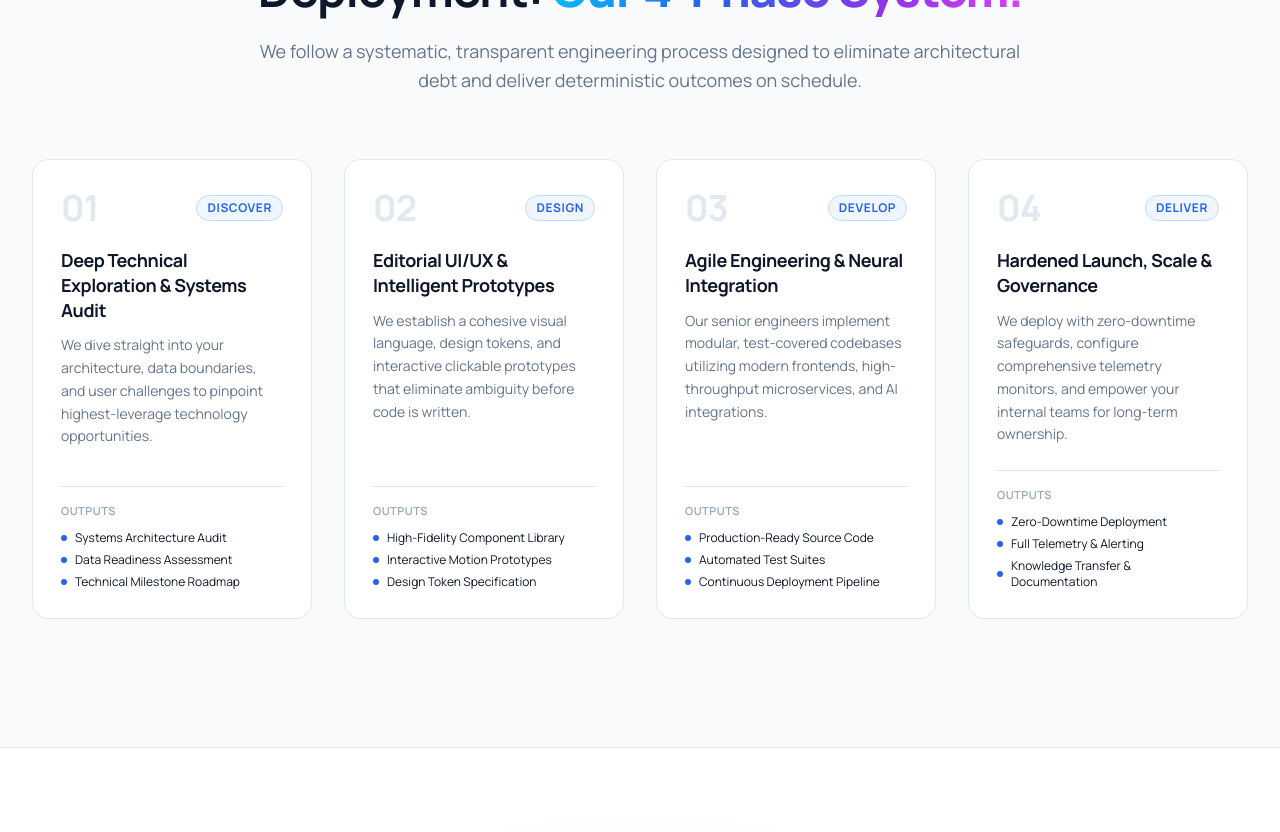
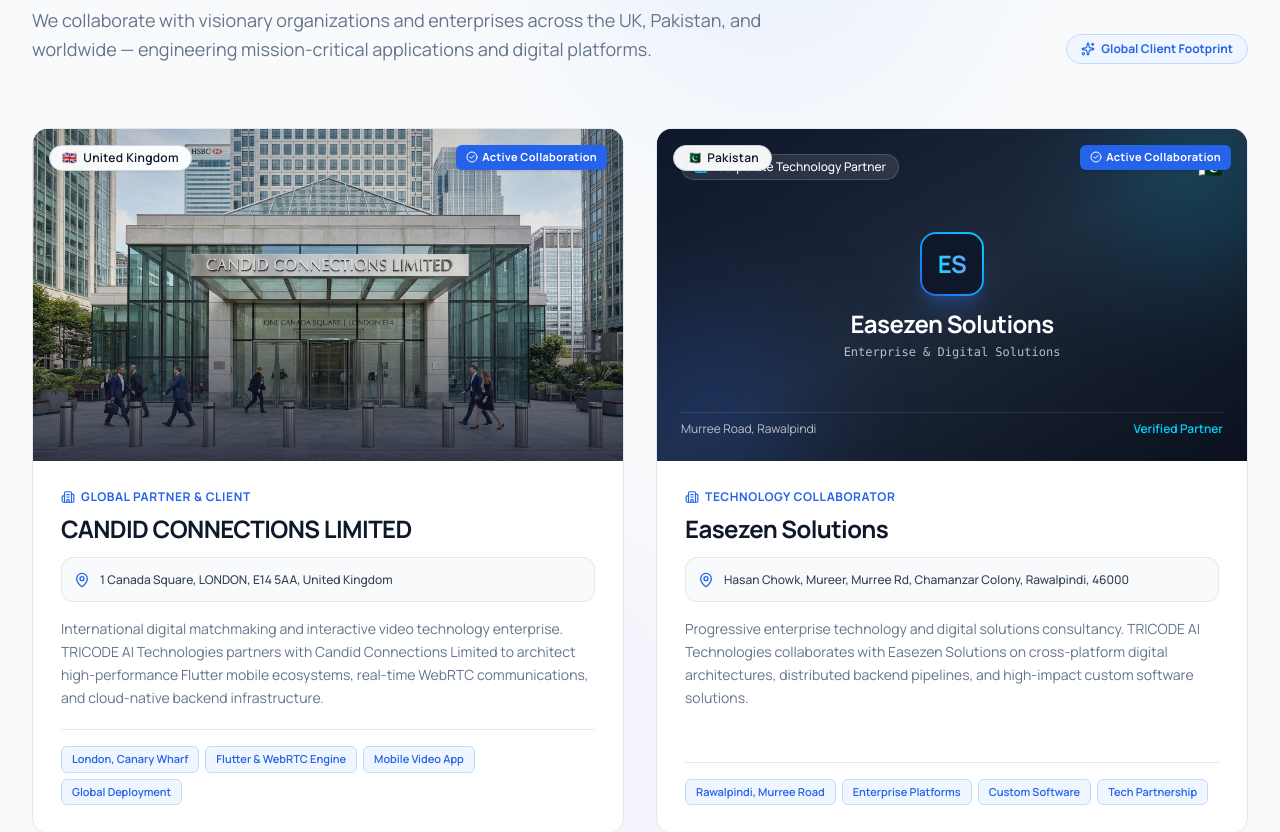
Before and after one commit to DevZoneSoluctions/TRICODE-AI, a React (Vite) app: page /#/ in a window 1280 px wide. Shown: the part 4800-5632 px from the top of the page. Built offline with nearby package versions, Linux system fonts and the light colour scheme.

Commit message:
feat: add Clients & Collaborations section on Home page and sync Footer logo with Navbar

```diff
--- a/src/components/Footer.jsx
+++ b/src/components/Footer.jsx
@@ -1,7 +1,7 @@
 import { Link } from "react-router-dom";
 import { ArrowUpRight, Mail, MapPin } from "lucide-react";
 import { siteConfig } from "../data/siteData";
-const logoImg = "/favicon.png";
+const logoImg = "/tricode-logo-new.png";
 
 const GithubIcon = () => (
   <svg viewBox="0 0 24 24" className="w-4 h-4" fill="currentColor" aria-hidden="true">
@@ -51,15 +51,16 @@
 
           {/* ── Column 1: Brand ─────────────────────────── */}
           <div className="sm:col-span-2 lg:col-span-1 flex flex-col items-center sm:items-start text-center sm:text-left">
-            <Link to="/" className="flex flex-col items-center sm:items-start gap-2 mb-4 group">
+            <Link to="/" className="flex items-center sm:items-start gap-3 mb-4 group">
               <img
                 src={logoImg}
                 alt="TRICODE Logo"
-                className="h-11 sm:h-12 w-auto object-contain filter drop-shadow-[0_2px_10px_rgba(0,210,255,0.25)] group-hover:scale-105 transition-transform duration-300"
+                className="h-11 sm:h-14 w-auto object-contain group-hover:scale-105 transition-transform duration-300"
+                style={{ mixBlendMode: "multiply" }}
               />
-              <div className="flex flex-col items-center sm:items-start">
+              <div className="flex flex-col items-start">
                 <div className="flex items-center gap-1.5">
-                  <span className="font-heading font-extrabold text-lg text-[#0F172A] tracking-tight group-hover:text-[#2563EB] transition-colors">
+                  <span className="font-heading font-extrabold text-lg sm:text-xl text-[#0F172A] tracking-tight group-hover:text-[#2563EB] transition-colors">
                     TRICODE
                   </span>
                   <span className="text-[9px] uppercase font-bold tracking-widest px-1.5 py-0.5 rounded bg-gradient-to-r from-[#00D2FF]/15 to-[#D946EF]/15 text-[#2563EB] border border-[#00D2FF]/30">
--- a/src/pages/Home.jsx
+++ b/src/pages/Home.jsx
@@ -3,6 +3,7 @@
 import TechStrip from "../sections/TechStrip";
 import ServicesPreview from "../sections/ServicesPreview";
 import ProjectsPreview from "../sections/ProjectsPreview";
+import CollaborationsSection from "../sections/CollaborationsSection";
 import ProcessSection from "../sections/ProcessSection";
 import ContactCTA from "../sections/ContactCTA";
 
@@ -17,6 +18,7 @@
       <TechStrip />
       <ServicesPreview />
       <ProjectsPreview />
+      <CollaborationsSection />
       <ProcessSection />
       <ContactCTA />
     </div>
--- /dev/null
+++ b/src/sections/CollaborationsSection.jsx
@@ -0,0 +1,183 @@
+import { MapPin, Globe, Building2, CheckCircle2, ArrowUpRight, Sparkles } from "lucide-react";
+import { motion } from "motion/react";
+import SectionHeading from "../components/SectionHeading";
+
+export default function CollaborationsSection() {
+  const collaborations = [
+    {
+      id: "candid-connections",
+      name: "CANDID CONNECTIONS LIMITED",
+      badge: "Global Partner & Client",
+      country: "United Kingdom",
+      flag: "🇬🇧",
+      location: "1 Canada Square, LONDON, E14 5AA, United Kingdom",
+      image: "/images/collaborations/candid-connections.jpg",
+      description:
+        "International digital matchmaking and interactive video technology enterprise. TRICODE AI Technologies partners with Candid Connections Limited to architect high-performance Flutter mobile ecosystems, real-time WebRTC communications, and cloud-native backend infrastructure.",
+      tags: ["London, Canary Wharf", "Flutter & WebRTC Engine", "Mobile Video App", "Global Deployment"],
+      status: "Active Collaboration"
+    },
+    {
+      id: "easezen-solutions",
+      name: "Easezen Solutions",
+      badge: "Technology Collaborator",
+      country: "Pakistan",
+      flag: "🇵🇰",
+      location: "Hasan Chowk, Mureer, Murree Rd, Chamanzar Colony, Rawalpindi, 46000",
+      image: null,
+      description:
+        "Progressive enterprise technology and digital solutions consultancy. TRICODE AI Technologies collaborates with Easezen Solutions on cross-platform digital architectures, distributed backend pipelines, and high-impact custom software solutions.",
+      tags: ["Rawalpindi, Murree Road", "Enterprise Platforms", "Custom Software", "Tech Partnership"],
+      status: "Active Collaboration"
+    }
+  ];
+
+  return (
+    <section className="relative py-14 sm:py-24 bg-[#F8FAFC] border-y border-[#E2E8F0] overflow-hidden">
+      {/* Background Subtle Gradient Blobs */}
+      <div className="absolute top-0 right-1/4 w-96 h-96 bg-blue-500/5 rounded-full blur-3xl pointer-events-none" />
+      <div className="absolute bottom-0 left-1/4 w-96 h-96 bg-purple-500/5 rounded-full blur-3xl pointer-events-none" />
+
+      <div className="max-w-7xl mx-auto px-4 sm:px-6 lg:px-8 relative z-10">
+
+        {/* Section Header */}
+        <div className="flex flex-col md:flex-row md:items-end justify-between mb-12 sm:mb-16 gap-6">
+          <SectionHeading
+            eyebrow="CLIENTS & COLLABORATIONS"
+            title="Strategic Global Alliances."
+            highlight="Proven Trust."
+            description="We collaborate with visionary organizations and enterprises across the UK, Pakistan, and worldwide — engineering mission-critical applications and digital platforms."
+          />
+          <div className="shrink-0 flex items-center gap-2">
+            <span className="inline-flex items-center gap-1.5 px-3.5 py-1.5 rounded-full bg-blue-50 border border-blue-200 text-xs font-bold text-[#2563EB]">
+              <Sparkles className="w-3.5 h-3.5 text-[#2563EB]" />
+              <span>Global Client Footprint</span>
+            </span>
+          </div>
+        </div>
+
+        {/* Collaborations Grid */}
+        <div className="grid grid-cols-1 lg:grid-cols-2 gap-8">
+          {collaborations.map((collab, idx) => (
+            <motion.article
+              key={collab.id}
+              initial={{ opacity: 0, y: 24 }}
+              whileInView={{ opacity: 1, y: 0 }}
+              viewport={{ once: true, margin: "-40px" }}
+              transition={{ duration: 0.5, delay: idx * 0.1 }}
+              className="group rounded-2xl overflow-hidden border border-[#E2E8F0] bg-white hover:border-[#93C5FD] hover:shadow-xl hover:shadow-blue-500/10 transition-all duration-300 flex flex-col justify-between"
+            >
+              {/* Top Banner / Visual Area */}
+              <div className="relative aspect-[16/9] w-full overflow-hidden bg-[#0F172A]">
+                {collab.image ? (
+                  <div className="relative w-full h-full overflow-hidden">
+                    <img
+                      src={collab.image}
+                      alt={collab.name}
+                      className="w-full h-full object-cover object-center transition-transform duration-700 group-hover:scale-105"
+                    />
+                    <div className="absolute inset-0 bg-gradient-to-t from-[#0F172A]/80 via-transparent to-black/20" />
+                  </div>
+                ) : (
+                  /* Premium Tech Visual for Easezen Solutions */
+                  <div className="relative w-full h-full flex flex-col justify-between p-6 bg-gradient-to-br from-[#0F172A] via-[#1E293B] to-[#0A101D] overflow-hidden">
+                    {/* Background Grid & Ambient Glow */}
+                    <div className="absolute inset-0 bg-grid-pattern opacity-20" />
+                    <div className="absolute -top-10 -right-10 w-44 h-44 rounded-full bg-[#00D2FF]/20 blur-3xl" />
+                    <div className="absolute -bottom-10 -left-10 w-44 h-44 rounded-full bg-[#2563EB]/25 blur-3xl" />
+
+                    {/* Top Branding Pill */}
+                    <div className="relative z-10 flex items-center justify-between">
+                      <div className="flex items-center gap-2 px-3 py-1 rounded-full bg-white/10 backdrop-blur-md border border-white/15 text-xs text-white font-medium">
+                        <Building2 className="w-3.5 h-3.5 text-[#00D2FF]" />
+                        <span>Corporate Technology Partner</span>
+                      </div>
+                      <span className="text-xl">{collab.flag}</span>
+                    </div>
+
+                    {/* Center Monogram / Brand Icon */}
+                    <div className="relative z-10 my-auto text-center flex flex-col items-center justify-center">
+                      <div className="w-16 h-16 rounded-2xl bg-gradient-to-tr from-[#2563EB] to-[#00D2FF] p-0.5 shadow-xl shadow-blue-500/20 mb-3 flex items-center justify-center">
+                        <div className="w-full h-full rounded-[14px] bg-[#0F172A] flex items-center justify-center">
+                          <span className="font-heading font-black text-2xl text-transparent bg-clip-text bg-gradient-to-r from-[#00D2FF] to-[#60A5FA]">
+                            ES
+                          </span>
+                        </div>
+                      </div>
+                      <h4 className="text-xl sm:text-2xl font-heading font-extrabold text-white tracking-wide">
+                        {collab.name}
+                      </h4>
+                      <p className="text-xs text-white/70 font-mono mt-1">
+                        Enterprise &amp; Digital Solutions
+                      </p>
+                    </div>
+
+                    {/* Bottom Status Pill */}
+                    <div className="relative z-10 flex items-center justify-between text-xs text-white/70 pt-2 border-t border-white/10">
+                      <span>Murree Road, Rawalpindi</span>
+                      <span className="text-[#00D2FF] font-semibold">Verified Partner</span>
+                    </div>
+                  </div>
+                )}
+
+                {/* Country & Badge Overlay */}
+                <div className="absolute top-4 left-4 z-20 flex items-center gap-2">
+                  <span className="px-3 py-1 rounded-full text-xs font-semibold tracking-wide bg-white/95 backdrop-blur-md text-[#0F172A] border border-[#CBD5E1] shadow-xs flex items-center gap-1.5">
+                    <span>{collab.flag}</span>
+                    <span>{collab.country}</span>
+                  </span>
+                </div>
+
+                <div className="absolute top-4 right-4 z-20">
+                  <span className="px-2.5 py-1 rounded-md text-[11px] font-bold tracking-wide bg-[#2563EB] text-white shadow-sm flex items-center gap-1">
+                    <CheckCircle2 className="w-3 h-3 text-white" />
+                    <span>{collab.status}</span>
+                  </span>
+                </div>
+              </div>
+
+              {/* Content Body */}
+              <div className="p-6 sm:p-7 flex flex-col flex-1 justify-between">
+                <div>
+                  <div className="text-xs font-bold uppercase tracking-wider text-[#2563EB] mb-2 flex items-center gap-1.5">
+                    <Building2 className="w-3.5 h-3.5" />
+                    <span>{collab.badge}</span>
+                  </div>
+
+                  <h3 className="text-xl sm:text-2xl font-heading font-extrabold text-[#0F172A] group-hover:text-[#2563EB] transition-colors mb-3">
+                    {collab.name}
+                  </h3>
+
+                  {/* Address Box */}
+                  <div className="flex items-start gap-2.5 p-3 rounded-xl bg-[#F8FAFC] border border-[#E2E8F0] mb-4 text-xs text-[#334155] leading-relaxed">
+                    <MapPin className="w-4 h-4 text-[#2563EB] shrink-0 mt-0.5" />
+                    <span className="font-medium">{collab.location}</span>
+                  </div>
+
+                  <p className="text-sm text-[#64748B] leading-relaxed mb-5">
+                    {collab.description}
+                  </p>
+                </div>
+
+                <div>
+                  {/* Scope Badges */}
+                  <div className="flex flex-wrap gap-1.5 pt-4 border-t border-[#E2E8F0]">
+                    {collab.tags.map((tag) => (
+                      <span
+                        key={tag}
+                        className="text-[11px] font-semibold px-2.5 py-1 rounded-md bg-[#EFF6FF] text-[#2563EB] border border-[#BFDBFE]"
+                      >
+                        {tag}
+                      </span>
+                    ))}
+                  </div>
+                </div>
+              </div>
+            </motion.article>
+          ))}
+        </div>
+
+      </div>
+    </section>
+  );
+}
```
Also changed, not shown: public/images/collaborations/candid-connections.jpg (added).
